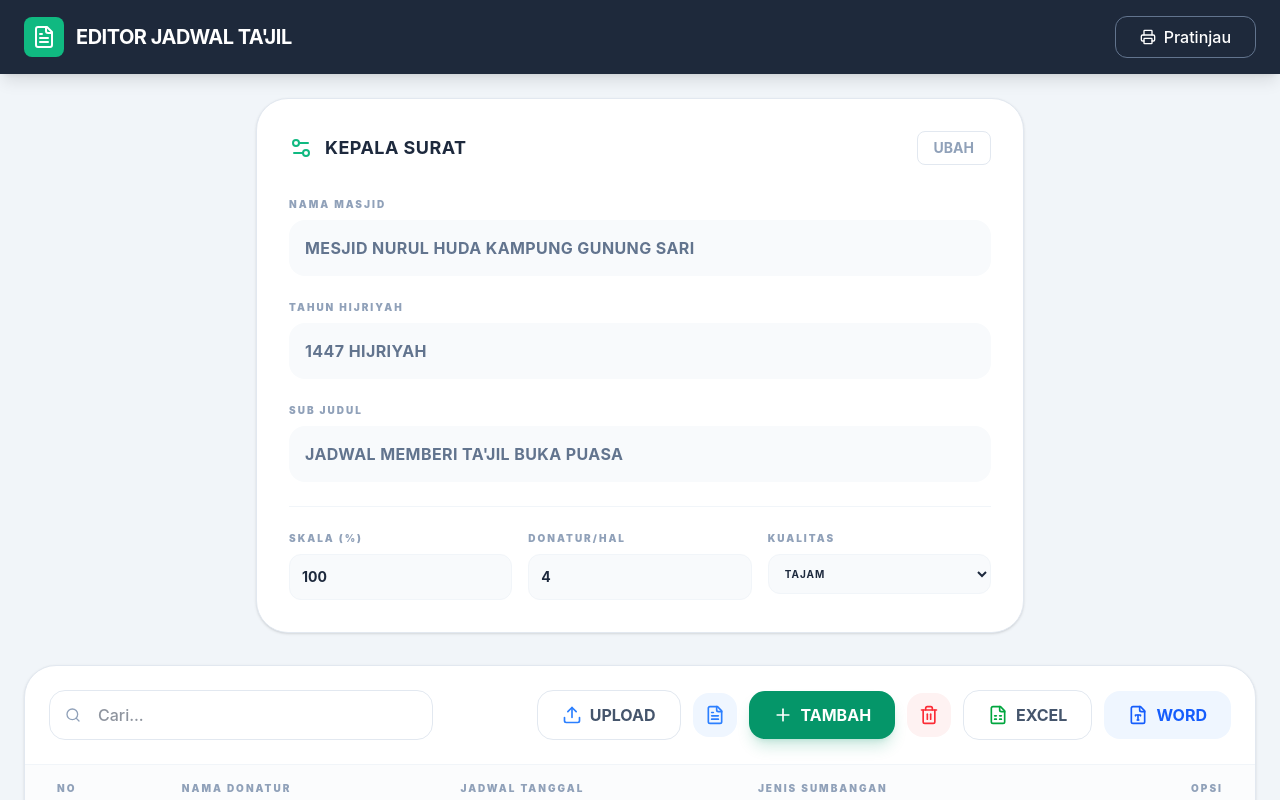
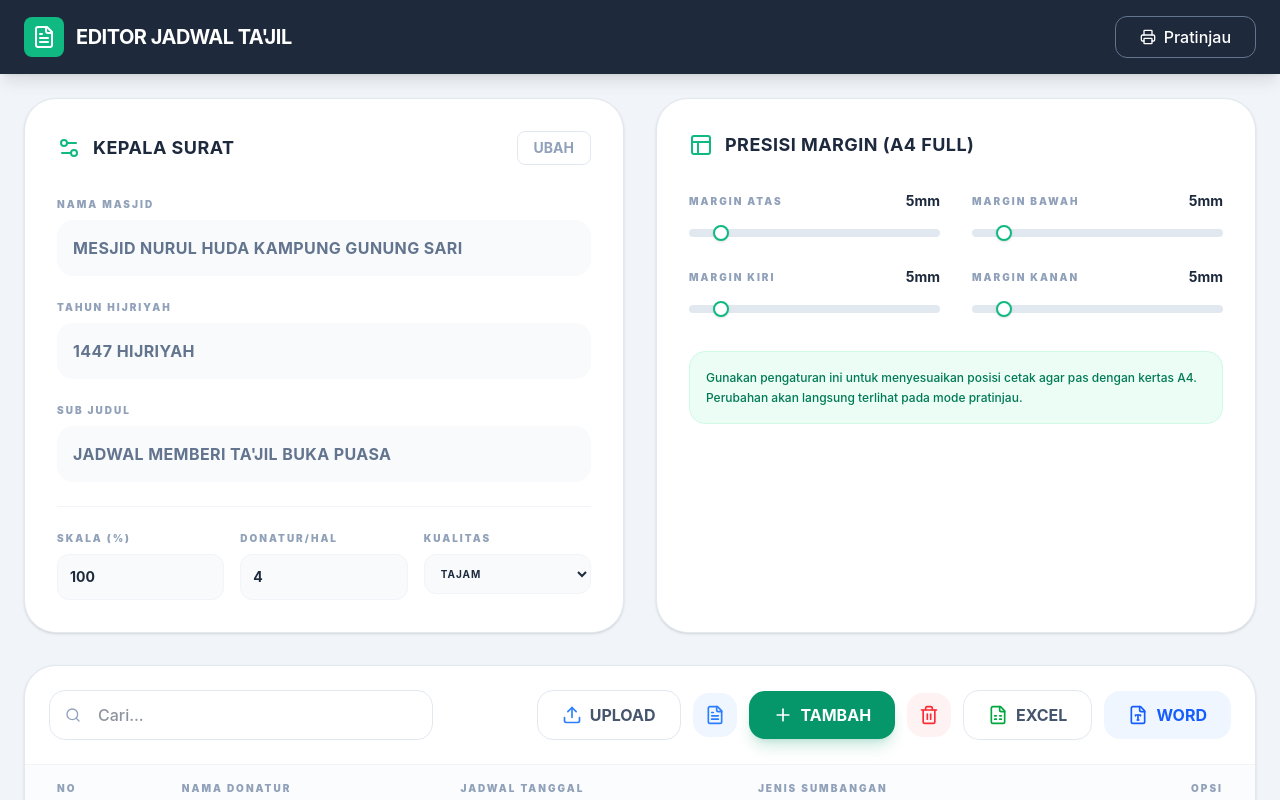
Before and after one commit to xphonesegah7-star/MASJID-NURUL-HUDA, a React (Vite) app: page / in a window 1280 px wide. Shown: the top 800 px of the page. Built offline with nearby package versions, Linux system fonts and the light colour scheme.

Commit message:
feat: Add A4 margin adjustment UI
Introduces a new card to the application's main interface that allows users to precisely adjust the top, bottom, left, and right margins for A4 printing. This provides greater control over the layout and appearance of the generated schedules.

```diff
--- a/src/App.tsx
+++ b/src/App.tsx
@@ -527,7 +527,7 @@ export default function App() {
         </AnimatePresence>
 
         {/* Top Cards Section */}
-        <div className="max-w-3xl mx-auto w-full">
+        <div className="grid grid-cols-1 lg:grid-cols-2 gap-8">
 
           {/* Letterhead Card */}
           <motion.div
@@ -602,6 +602,48 @@ export default function App() {
             </div>
           </motion.div>
 
+          {/* Margin Settings Card */}
+          <motion.div
+            initial={{ opacity: 0, y: 20 }}
+            animate={{ opacity: 1, y: 0 }}
+            transition={{ delay: 0.1 }}
+            className="bg-white rounded-[2rem] p-8 shadow-sm border border-slate-200"
+          >
+            <div className="flex items-center gap-3 mb-8">
+              <Layout className="w-6 h-6 text-[#10b981]" />
+              <h2 className="text-lg font-bold uppercase tracking-wide">Presisi Margin (A4 Full)</h2>
+            </div>
+
+            <div className="grid grid-cols-2 gap-x-8 gap-y-6">
+              {[
+                { label: 'Margin Atas', key: 'marginTop' },
+                { label: 'Margin Bawah', key: 'marginBottom' },
+                { label: 'Margin Kiri', key: 'marginLeft' },
+                { label: 'Margin Kanan', key: 'marginRight' },
+              ].map((m) => (
+                <div key={m.key}>
+                  <div className="flex justify-between items-center mb-2">
+                    <label className="text-[10px] font-black text-slate-400 uppercase tracking-[0.2em]">{m.label}</label>
+                    <span className="text-sm font-bold">{settings[m.key as keyof PrintSettings]}mm</span>
+                  </div>
+                  <input
+                    type="range"
+                    min="0"
+                    max="50"
+                    value={settings[m.key as keyof PrintSettings] as number}
+                    onChange={(e) => setSettings({...settings, [m.key]: parseInt(e.target.value)})}
+                    className="w-full h-2 bg-slate-200 rounded-lg appearance-none cursor-pointer accent-[#10b981]"
+                  />
+                </div>
+              ))}
+            </div>
+            <div className="mt-8 p-4 bg-emerald-50 rounded-2xl border border-emerald-100">
+              <p className="text-xs text-emerald-700 font-medium leading-relaxed">
+                Gunakan pengaturan ini untuk menyesuaikan posisi cetak agar pas dengan kertas A4.
+                Perubahan akan langsung terlihat pada mode pratinjau.
+              </p>
+            </div>
+          </motion.div>
         </div>
 
         {/* Table Section */}
```
